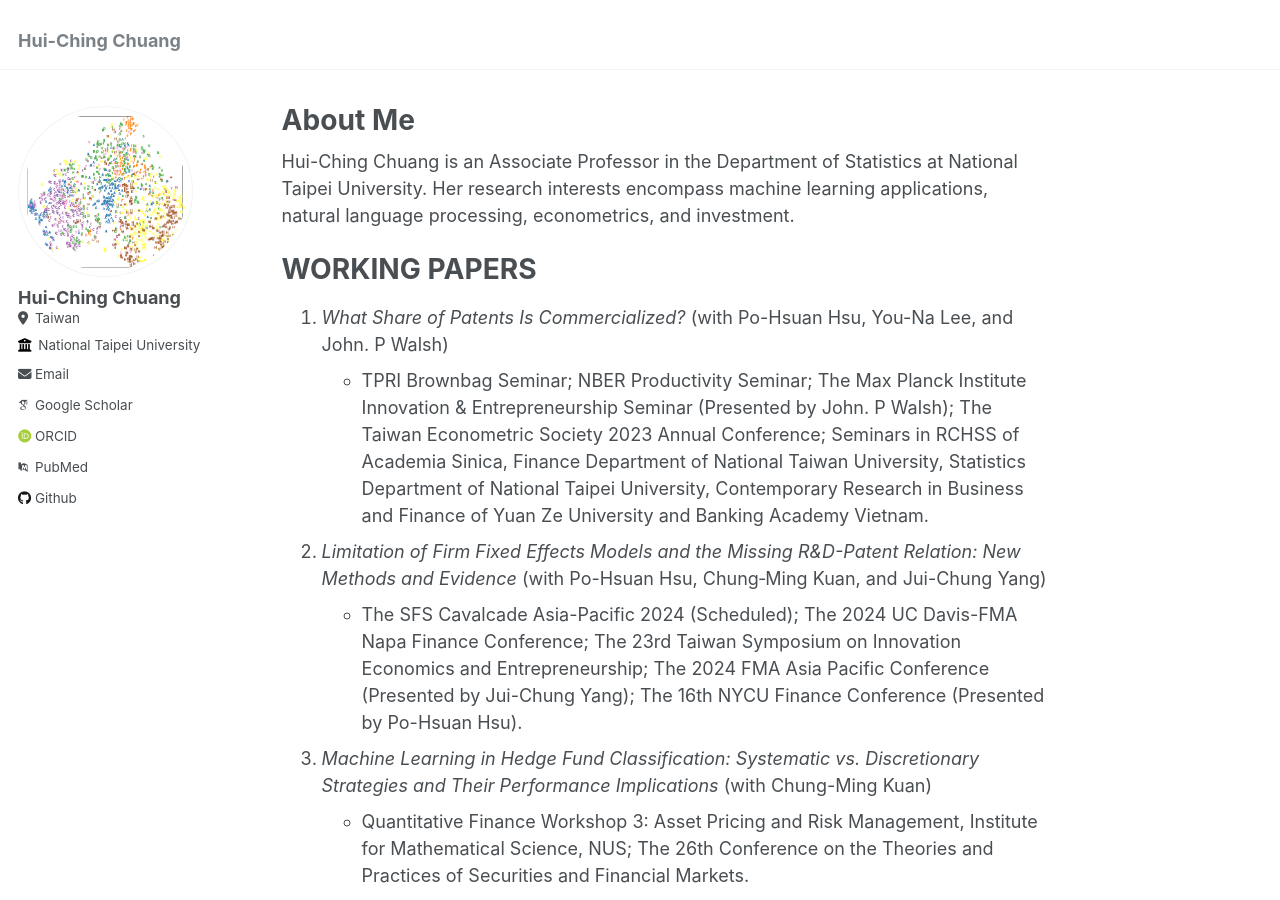
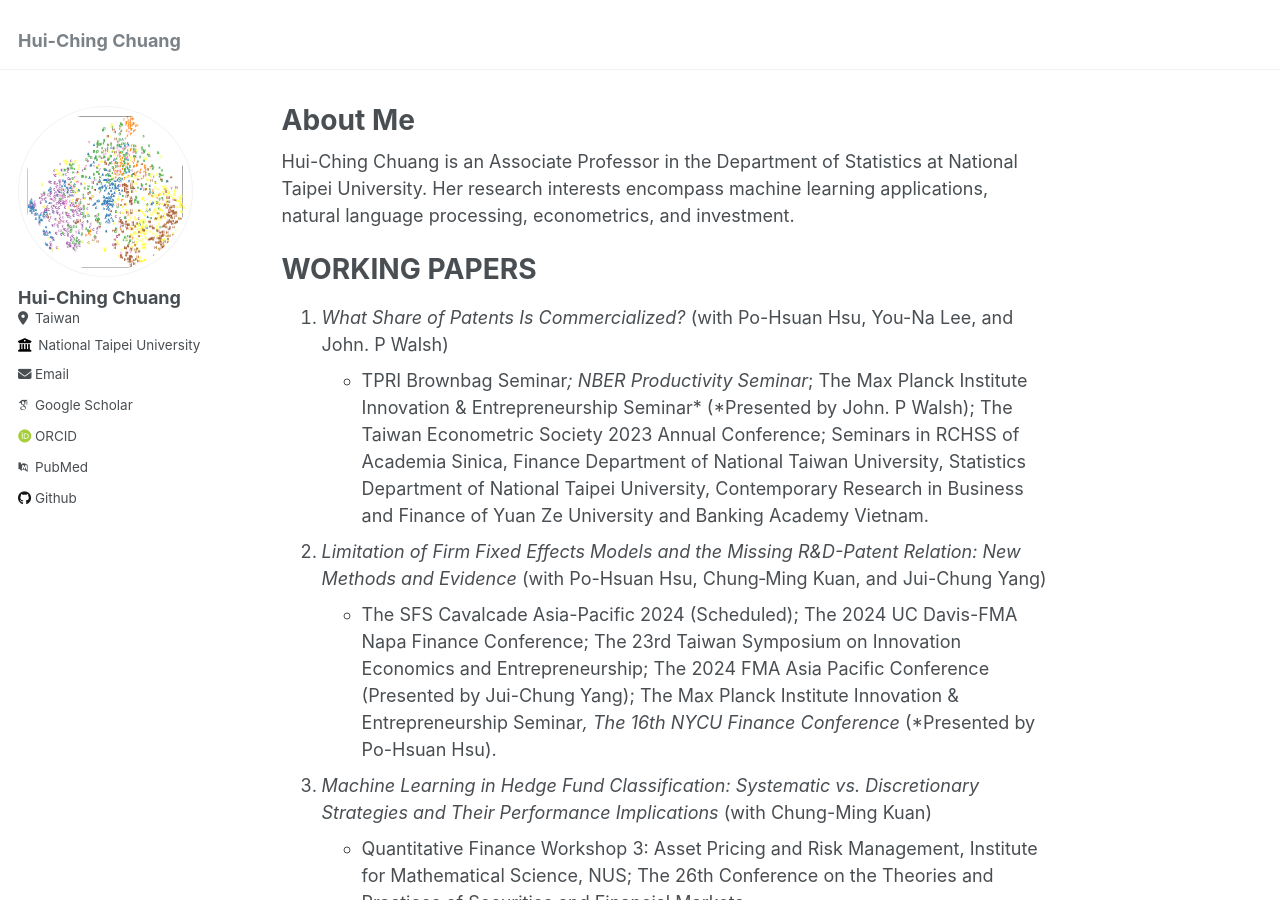
Before and after one commit to hcchuang/hcchuang.github.io, a Jekyll site: the page built from _pages/about.md, in a window 1280 px wide and 900 px high. Built offline with Jekyll 4.4.1, drawn with Linux system fonts in a browser that asks for light colours; some web fonts are replaced.

Commit message:
Update about.md

```diff
--- a/_pages/about.md
+++ b/_pages/about.md
@@ -14,9 +14,9 @@ Hui-Ching Chuang is an Associate Professor in the Department of Statistics at Na
 WORKING PAPERS
 ======
 1.  _What Share of Patents Is Commercialized?_ (with Po-Hsuan Hsu, You-Na Lee, and John. P Walsh)
-   -  TPRI Brownbag Seminar; NBER Productivity Seminar; The Max Planck Institute Innovation & Entrepreneurship Seminar (Presented by John. P Walsh); The Taiwan Econometric Society 2023 Annual Conference; Seminars in RCHSS of Academia Sinica, Finance Department of National Taiwan University, Statistics Department of National Taipei University,  Contemporary Research in Business and Finance of Yuan Ze University and Banking Academy Vietnam.
+   -  TPRI Brownbag Seminar*; NBER Productivity Seminar*; The Max Planck Institute Innovation & Entrepreneurship Seminar* (*Presented by John. P Walsh); The Taiwan Econometric Society 2023 Annual Conference; Seminars in RCHSS of Academia Sinica, Finance Department of National Taiwan University, Statistics Department of National Taipei University,  Contemporary Research in Business and Finance of Yuan Ze University and Banking Academy Vietnam.
 1.  _Limitation of Firm Fixed Effects Models and the Missing R&D-Patent Relation: New Methods and Evidence_ (with Po-Hsuan Hsu, Chung‐Ming Kuan, and Jui-Chung Yang)
-   - The SFS Cavalcade Asia-Pacific 2024 (Scheduled); The 2024 UC Davis-FMA Napa Finance Conference; The 23rd Taiwan Symposium on Innovation Economics and Entrepreneurship; The 2024 FMA Asia Pacific Conference (Presented by Jui-Chung Yang); The 16th NYCU Finance Conference (Presented by Po-Hsuan Hsu).
+   - The SFS Cavalcade Asia-Pacific 2024 (Scheduled); The 2024 UC Davis-FMA Napa Finance Conference; The 23rd Taiwan Symposium on Innovation Economics and Entrepreneurship; The 2024 FMA Asia Pacific Conference (Presented by Jui-Chung Yang); The Max Planck Institute Innovation & Entrepreneurship Seminar*, The 16th NYCU Finance Conference* (*Presented by Po-Hsuan Hsu).
 1.  _Machine Learning in Hedge Fund Classification: Systematic vs. Discretionary Strategies and Their Performance Implications_ (with Chung-Ming Kuan)
    - Quantitative Finance Workshop 3: Asset Pricing and Risk Management, Institute for Mathematical Science, NUS; The 26th Conference on the Theories and Practices of Securities and Financial Markets.
 1.  _Heterogeneous Autoregressive Model Based on Correlated Intraday Return Dynamic_ (with O-Chia Chuang, Jin Xu, and Ye Yang)
```
